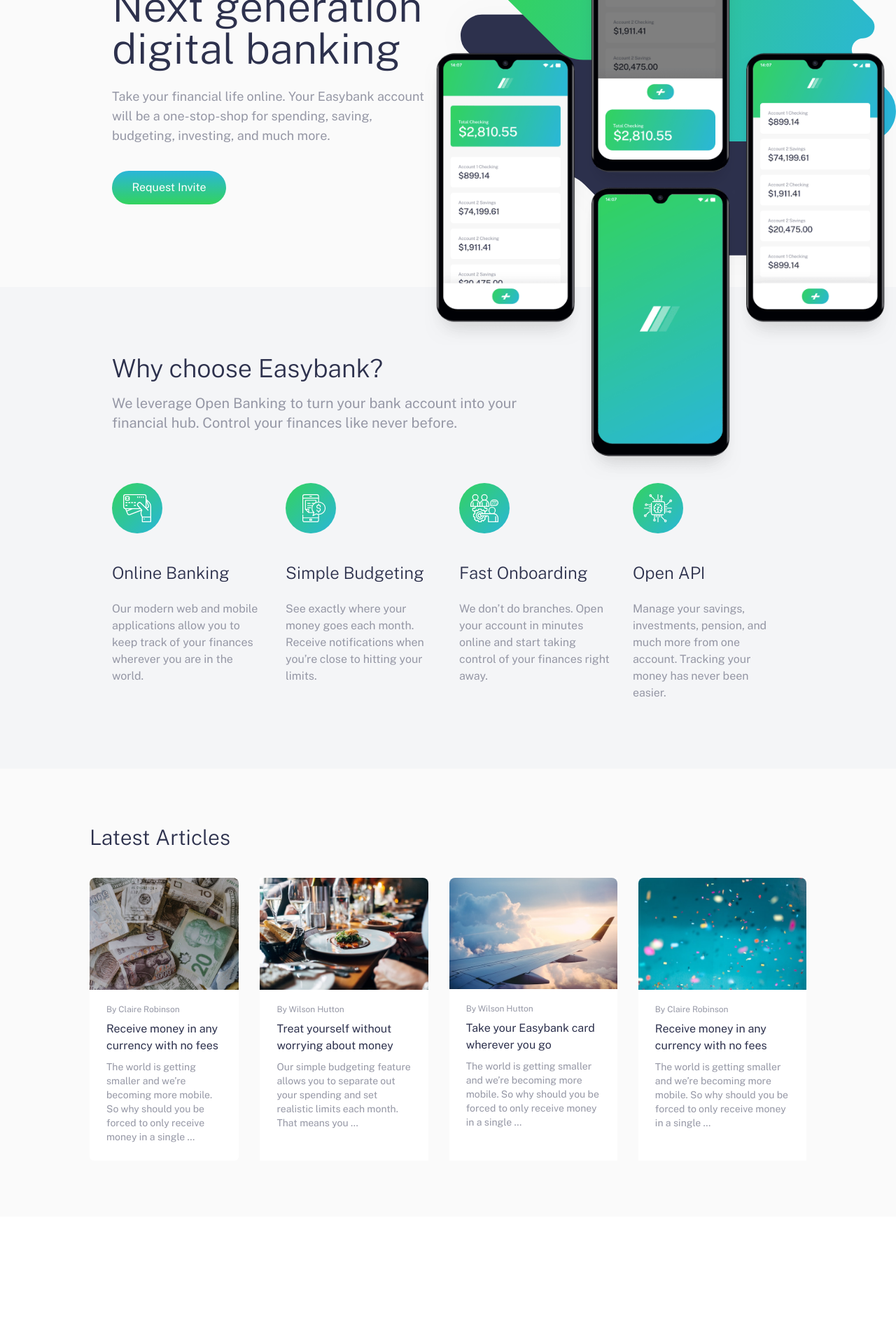
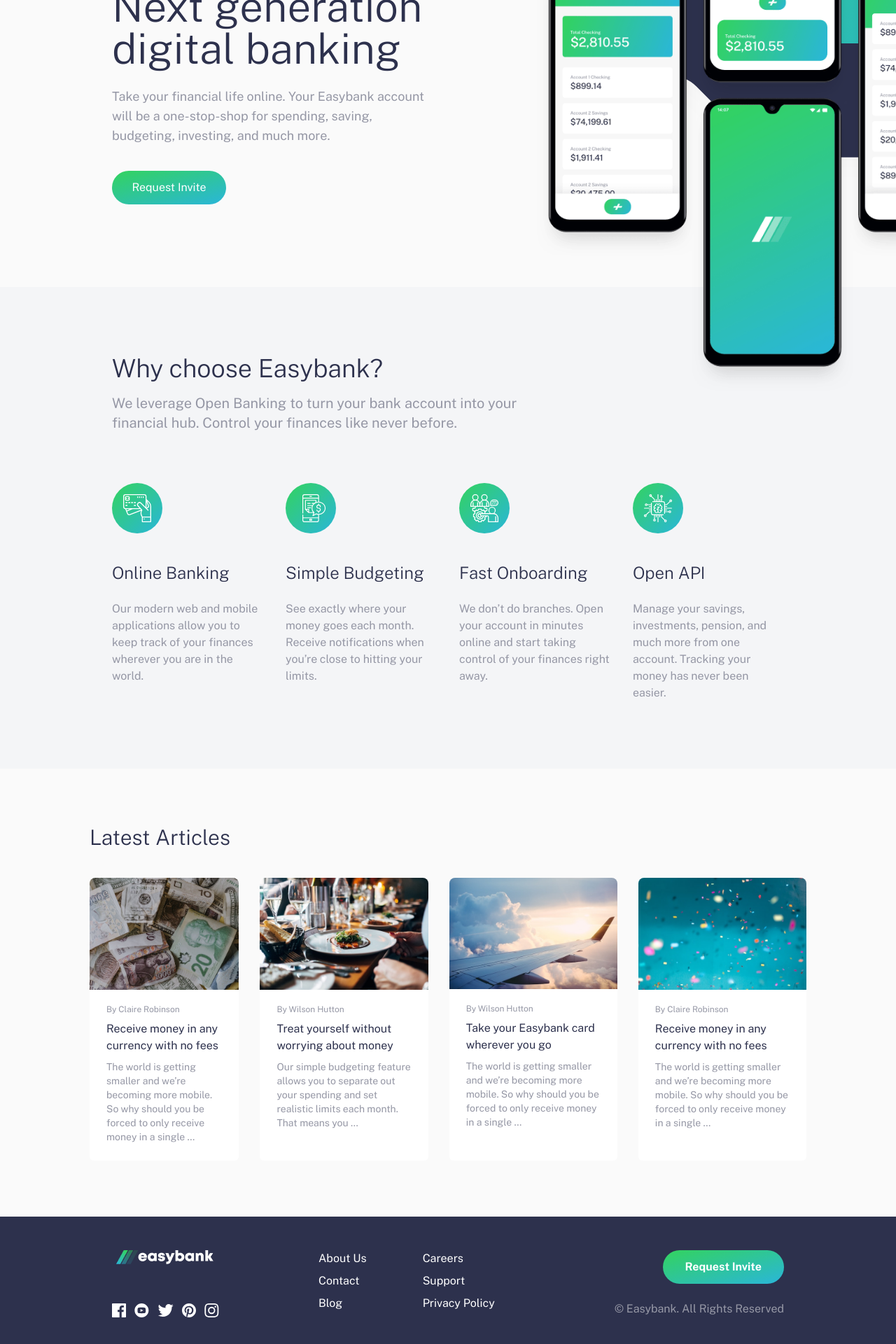
Before and after one commit to Georginio-prod/Easybank-landing-page, a Vue app: page / in a window 1280 px wide. Shown: the part 238-2158 px from the top of the page at 70% size. Before the commit the page ends 1976 px from the top, so only its background shows below. Built offline with nearby package versions, Linux system fonts and the light colour scheme.

Commit message:
style: end footer component '

```diff
--- a/src/App.vue
+++ b/src/App.vue
@@ -1,7 +1,7 @@
 <script setup>
 import navbar from './components/navbar.vue'
 import page from './components/page.vue'
-import comp from './components/comp.vue';
+import ft from './components/ft.vue';
 </script>
 
 
@@ -9,6 +9,6 @@
 
     <navbar/>
     <page/>
-
+   <ft/>
 
 </template>
--- a/src/components/comp.vue
+++ /dev/null
@@ -1,71 +0,0 @@
-<template>
-  <div class="w-full bg-gris ">
-        <div class="flex flex-col ">
-            <div class="flex flex-col">
-                <p>
-                    Why choose Easybank?
-                </p>
-
-                <h3>
-                    We leverage Open Banking to turn your bank account into your financial hub. Control
-                    your finances like never before.
-                </h3>
-            </div>
-
-            <div class="flex ">
-                <div class="">
-                    <img src="/public/icon-online.svg" alt="">
-                    <p>
-                        Online Banking
-                    </p>
-                    <h3>
-                        Our modern web and mobile applications allow you to keep track of your finances
-                        wherever you are in the world.
-                    </h3>
-                </div>
-
-                <div class="">
-                    <img src="/public/icon-budgeting.svg" alt="">
-                    <p>
-                        Simple Budgeting
-                    </p>
-                    <h3>
-                        See exactly where your money goes each month. Receive notifications when you’re
-                        close to hitting your limits.
-                    </h3>
-                </div>
-
-                <div class="">
-                    <img src="/public/icon-onboarding.svg" alt="">
-                    <p>
-                        Fast Onboarding
-                    </p>
-                    <h3>
-                        We don’t do branches. Open your account in minutes online and start taking control
-                        of your finances right away.
-                    </h3>
-                </div>
-
-                <div class="">
-                    <img src="/public/icon-api.svg" alt="">
-                    <p>
-                        Open API
-                    </p>
-                    <h3>
-                        Manage your savings, investments, pension, and much more from one account. Tracking
-                        your money has never been easier.
-                    </h3>
-                </div>
-
-
-            </div>
-        </div>
-    </div>
-</template>
-
-<script>
-export default {
-
-
-}
-</script>
--- /dev/null
+++ b/src/components/ft.vue
@@ -0,0 +1,37 @@
+<template>
+    <div class="w-full bg-col text-white">
+        <div class="px-40 flex py-12">
+            <div class="flex flex-col gap-14 pr-36">
+                <img src="/public/Group 9.png" alt="" class="mx-auto">
+                <div class="flex gap-3">
+                    <img src="/public/icon-facebook.svg" alt="">
+                    <img src="/public/icon-youtube.svg" alt="">
+                    <img src="/public/icon-twitter.svg" alt="">
+                    <img src="/public/icon-pinterest.svg" alt="">
+                    <img src="/public/icon-instagram.svg" alt="">
+                </div>
+            </div>
+
+            <div class="flex flex-col items-start pr-20 gap-2">
+                <button>About Us</button>
+                <button>Contact</button>
+                <button>Blog</button>
+            </div>
+
+            <div class="flex items-start flex-col gap-2">
+                <button>Careers</button>
+                <button>Support</button>
+                <button>Privacy Policy</button>
+            </div>
+
+            <div class="ml-auto text-right ">
+                <button class="text-white mb-6 bg-gradient-to-br from-lin to-lin2 px-8 py-3 rounded-full font-bold">
+                    Request Invite
+                </button>
+                <p class="opacity-50">© Easybank. All Rights Reserved</p>
+            </div>
+        </div>
+    </div>
+</template>
+
+<script></script>
--- a/src/components/page.vue
+++ b/src/components/page.vue
@@ -11,17 +11,20 @@
                     for spending, saving, budgeting, investing, and much more.
                 </h3>
 
-                <button class="cursor-pointer text-white max-w-[163px] py-3 text-sx bg-gradient-to-t from-lin to-lin2 rounded-full">
+                <button class="cursor-pointer text-white max-w-[163px] py-3 text-sx bg-gradient-to-br from-lin to-lin2 rounded-full">
                     Request Invite
                 </button>
 
             </div>
         </div>
 
-        <div class="relative z-10">
-            <img src="/public/bg-intro-desktop.svg" alt="bac" class="transform -translate-y-1 ">
-            <div class="absolute top-0 left-0 transform  z-10">
-                <img src="/public/image-mockups.png" alt="mockups" class="transform translate">
+        <div class="relative z-10  ">
+            <div class="overflow-hidden">
+                <img src="/public/bg-intro-desktop.svg" alt="bac" class="transform -translate-y-36 translate-x-40 ">
+
+            </div>
+            <div class="absolute top-0 left-0 transform  z- overflow-hidden">
+                <img src="/public/image-mockups.png" alt="mockups" class="transform -translate-y-32 translate-x-40">
             </div>
         </div>
 
@@ -113,7 +116,7 @@
                 </div>
             </div>
 
-            <div class="flex flex-col w-72 bg-white">
+            <div class="flex flex-col w-72 bg-white rounded-md">
                 <img src="/public/image-restaurant.jpg" alt="money" class="overflow-hidden rounded-t-lg">
                 <div class="px-6">
                     <p class="text-xs text-cl pt-5">
@@ -130,7 +133,7 @@
                 </div>
             </div>
 
-            <div class="flex flex-col w-72 bg-white">
+            <div class="flex flex-col w-72 bg-white rounded-md">
                 <img src="/public/image-plane.jpg" alt="money" class="overflow-hidden rounded-t-lg">
                 <div class="px-6">
                     <p class="text-xs text-cl pt-5">
@@ -147,7 +150,7 @@
                 </div>
             </div>
 
-            <div class="flex flex-col w-72 bg-white">
+            <div class="flex flex-col w-72 bg-white rounded-md">
                 <img src="/public/image-confetti.jpg" alt="money" class="overflow-hidden rounded-t-lg">
                 <div class="px-6">
                     <p class="text-xs text-cl pt-5">
```
Also changed, not shown: public/Group 9.png (added).
